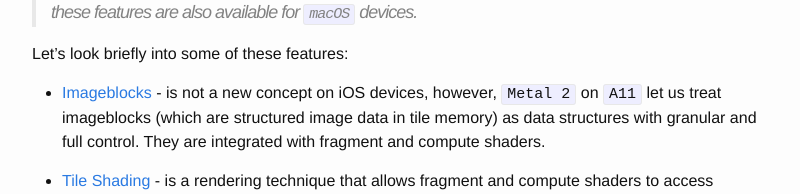
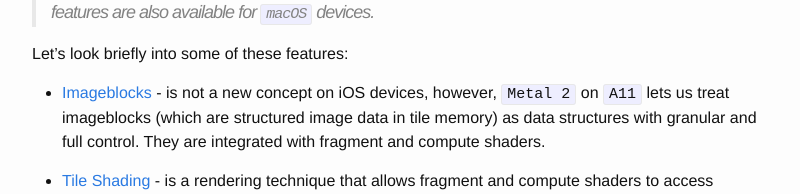
Before and after one commit to AlirioLau/metalkit.github.io, a Jekyll site: the page built from _posts/2017-12-31-metal-2-on-the-a11-gpu.markdown, in a window 1280 px wide. Shown: the part 786-980 px from the top of the page, without its empty margins (238-1038 px from the left). Built offline with Jekyll 4.4.1, drawn with Linux system fonts in a browser that asks for light colours; comment, search, counter and statistics services are not loaded; some of the changed text lies outside the part shown.

Commit message:
initial commit

```diff
--- a/_posts/2017-12-31-metal-2-on-the-a11-gpu.markdown
+++ b/_posts/2017-12-31-metal-2-on-the-a11-gpu.markdown
@@ -11,11 +11,11 @@
 
 ![alt text](https://github.com/MetalKit/images/blob/master/A11.png?raw=true "Particle")
 
-> Note:  I only included features that are new for `A11` and not available for `A10` or earlier. Also, some of these features are also available for `macOS` devices.
+> Note:  I only included features that are new for `A11` and not available for `A10` or earlier. Some of these features are also available for `macOS` devices.
 
 Let's look briefly into some of these features:
 
-- [Imageblocks](https://developer.apple.com/documentation/metal/about_gpu_family_4/about_imageblocks) - is not a new concept on iOS devices, however, `Metal 2` on `A11` let us treat imageblocks (which are structured image data in tile memory) as data structures with granular and full control. They are integrated with fragment and compute shaders.
+- [Imageblocks](https://developer.apple.com/documentation/metal/about_gpu_family_4/about_imageblocks) - is not a new concept on iOS devices, however, `Metal 2` on `A11` lets us treat imageblocks (which are structured image data in tile memory) as data structures with granular and full control. They are integrated with fragment and compute shaders.
 
 - [Tile Shading](https://developer.apple.com/documentation/metal/about_gpu_family_4/about_tile_shading) - is a rendering technique that allows fragment and compute shaders to access persistent tile memory between the two rendering phases. Tile memory is GPU on-chip memory that improves performance by storing intermediate results locally instead of using the device memory. Tile memory from one phase is available to any subsequent fragment phases.
 
```
